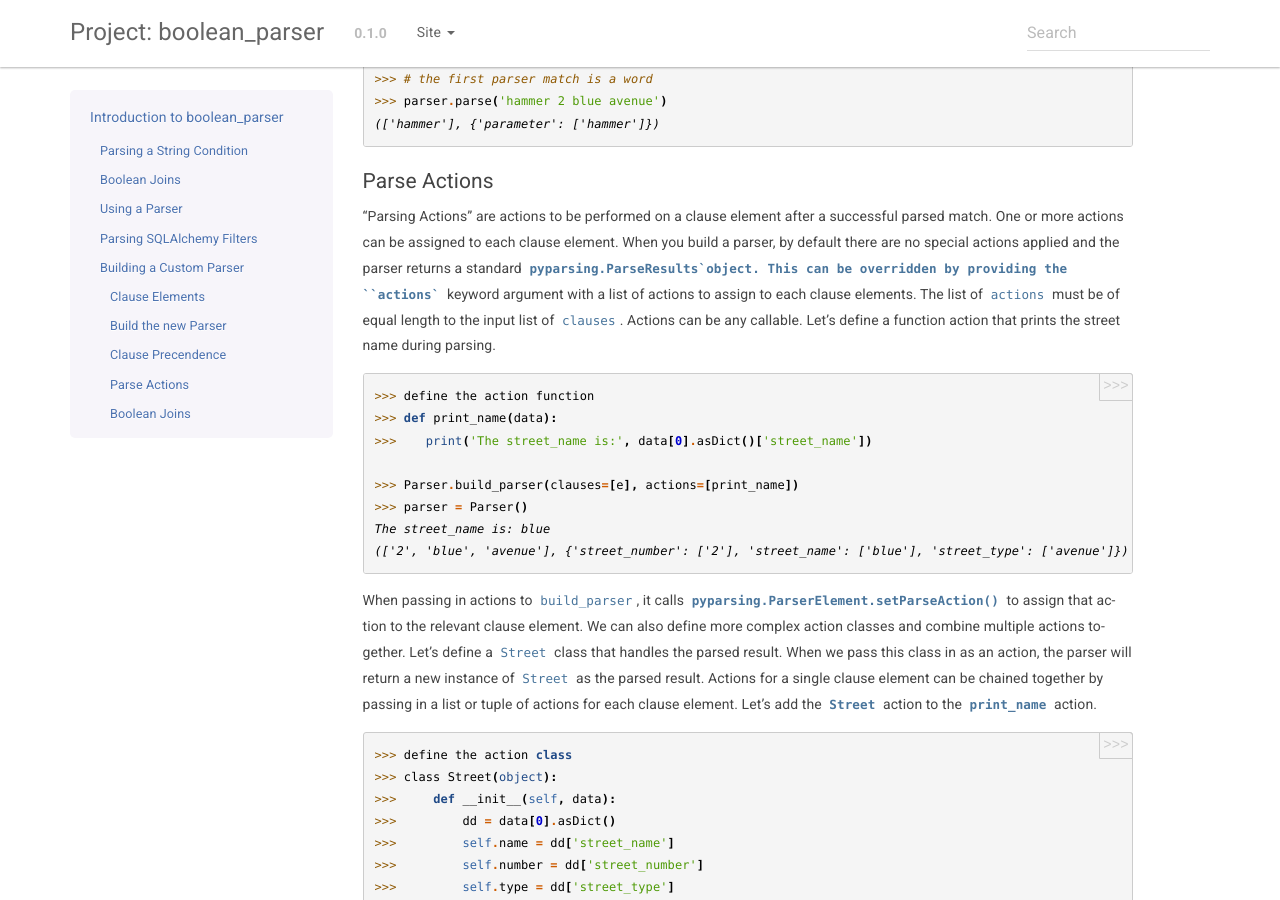
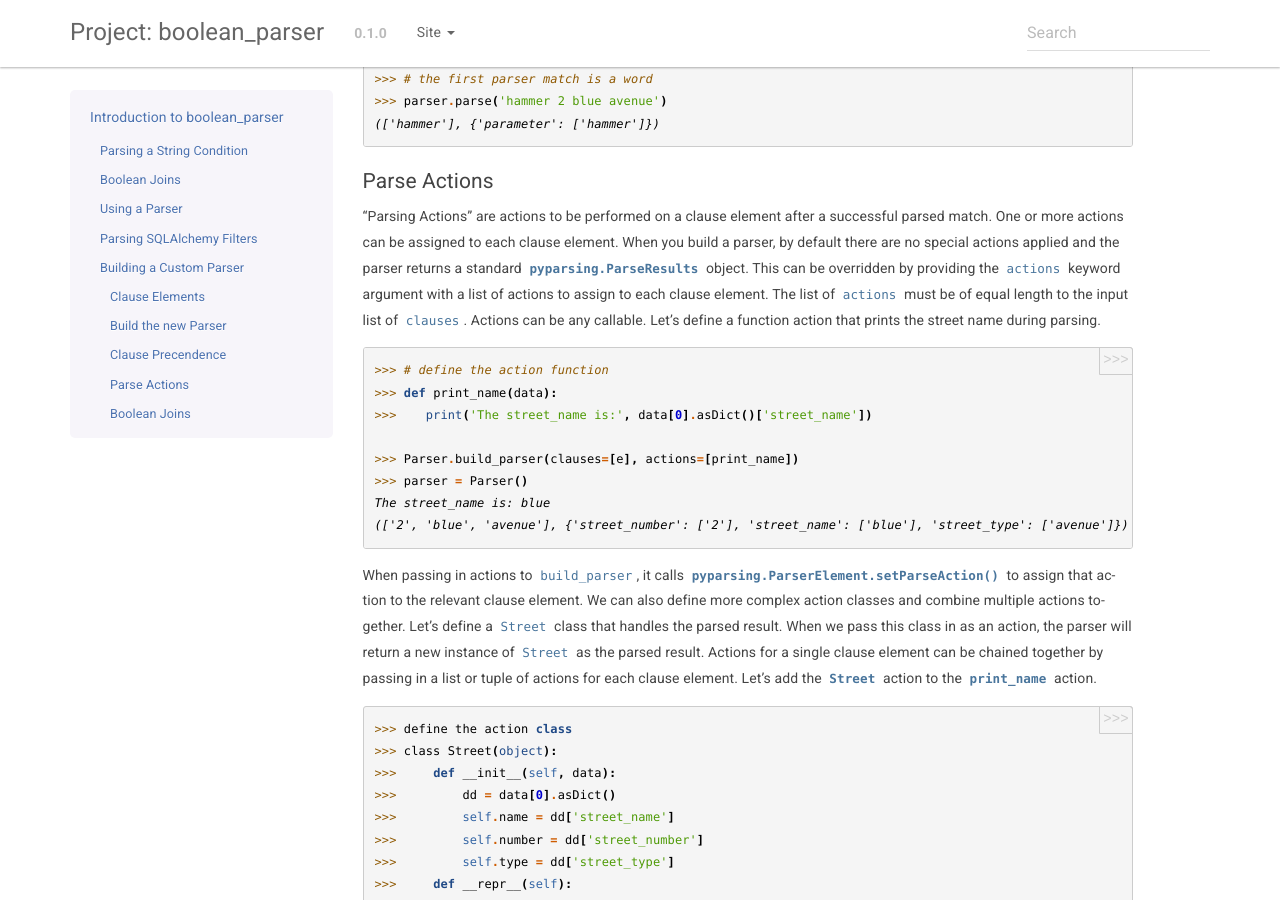
Before and after one commit to havok2063/boolean_parser, a Sphinx documentation site: the page built from docs/sphinx/intro.rst, in a window 1280 px wide and 900 px high, scrolled down 6237 px. Built offline with Sphinx 7.4.7, drawn with Linux system fonts in a browser that asks for light colours.

Commit message:
upating docs

```diff
--- a/docs/sphinx/intro.rst
+++ b/docs/sphinx/intro.rst
@@ -312,13 +312,13 @@ Parse Actions
 
 "Parsing Actions" are actions to be performed on a clause element after a successful parsed match.  One or more
 actions can be assigned to each clause element.  When you build a parser, by default there are no special actions
-applied and the parser returns a standard :py:class:`pyparsing.ParseResults`object. This can be overridden by
-providing the ``actions`` keyword argument with a list of actions to assign to each clause elements.  The list
+applied and the parser returns a standard :py:class:`pyparsing.ParseResults` object. This can be overridden by
+providing the ``actions`` keyword argument with a list of actions to assign to each clause element.  The list
 of ``actions`` must be of equal length to the input list of ``clauses``.  Actions can be any callable.  Let's
 define a function action that prints the street name during parsing.
 ::
 
-    >>> define the action function
+    >>> # define the action function
     >>> def print_name(data):
     >>>    print('The street_name is:', data[0].asDict()['street_name'])
 
```
